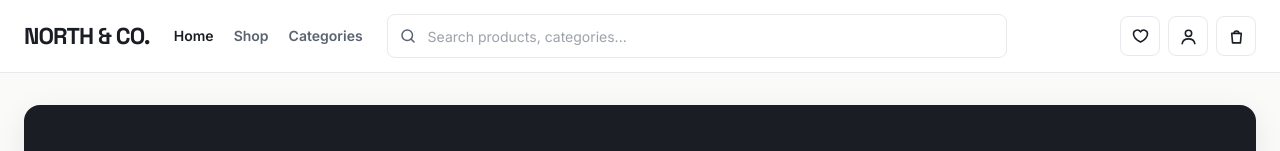
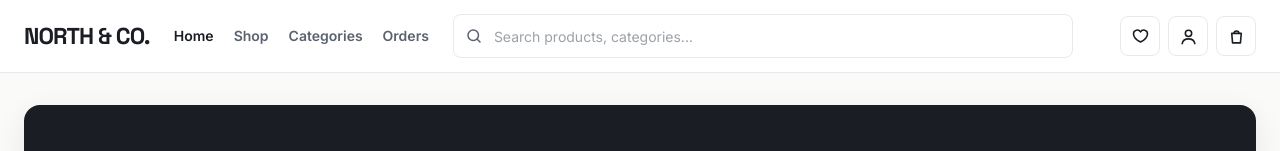
Before and after one commit to nelsonfrank/ecommerce-site-manpower, a Next.js app in the folder client/: page / in a window 1280 px wide. Shown: the top 151 px of the page. Built offline with nearby package versions, Linux system fonts and the light colour scheme; no server answers.

Commit message:
feat: add Orders link to SiteHeader navigation menu

```diff
--- a/client/components/organisms/SiteHeader.tsx
+++ b/client/components/organisms/SiteHeader.tsx
@@ -29,6 +29,7 @@ export function SiteHeader() {
     { label: "Home", href: "/" },
     { label: "Shop", href: "/shop" },
     { label: "Categories", href: "/shop?category=All" },
+    { label: "Orders", href: "/dashboard/orders" },
   ];
 
   const handleSearchChange = (query: string) => {
```
